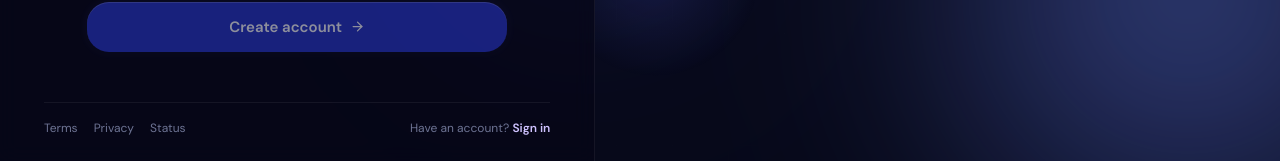
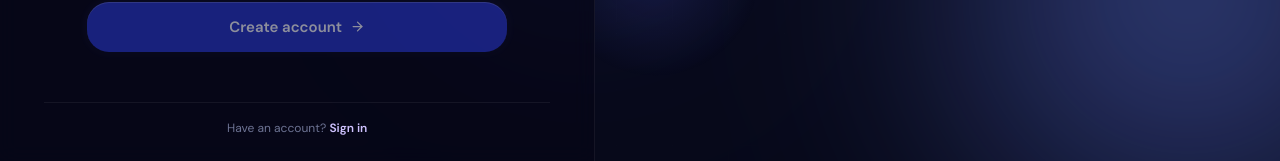
Before and after one commit to Patriot0911/xelar-front, a Next.js app: page /auth in a window 1280 px wide. Shown: the part 639-800 px from the top of the page. Built offline with nearby package versions, Linux system fonts and the light colour scheme; no server answers.

Commit message:
chore: remove footer links from auth page

```diff
--- a/src/app/auth/(guarded)/_content.tsx
+++ b/src/app/auth/(guarded)/_content.tsx
@@ -5,7 +5,6 @@ import { AnimatePresence, MotionConfig, motion } from 'framer-motion';
 import { FormProvider, useForm } from 'react-hook-form';
 import { zodResolver } from '@hookform/resolvers/zod';
 import { useRouter } from 'next/navigation';
-import Link from 'next/link';
 import FormInput from '@/components/ui/FormInput';
 import DiscordButton from '@/components/ui/buttons/DiscordButton';
 import Button from '@/components/ui/buttons/Button';
@@ -175,11 +174,6 @@ export function AuthPageContent() {
 
   const footer = (
     <>
-      <div className={styles.footLinks}>
-        <Link href="/terms">Terms</Link>
-        <Link href="/privacy">Privacy</Link>
-        <Link href="/status">Status</Link>
-      </div>
       <AnimatePresence mode="wait" initial={false}>
         <motion.p
           key={mode}
--- a/src/app/auth/(guarded)/styles.module.scss
+++ b/src/app/auth/(guarded)/styles.module.scss
@@ -119,21 +119,6 @@
   margin: 0;
 }
 
-.footLinks {
-  display: flex;
-  gap: 16px;
-
-  a {
-    color: var(--ink-2);
-    text-decoration: none;
-    transition: color 0.15s;
-
-    &:hover {
-      color: var(--ink-0);
-    }
-  }
-}
-
 .footCta {
   margin: 0;
   color: var(--ink-2);
--- a/src/components/auth/AuthWrapper/styles.module.scss
+++ b/src/components/auth/AuthWrapper/styles.module.scss
@@ -104,14 +104,9 @@ form:has(.discordBtn) {
   margin-top: 24px;
   display: flex;
   align-items: center;
-  justify-content: space-between;
+  justify-content: center;
   padding-top: 16px;
   border-top: 1px solid var(--line);
   font-size: 12px;
   color: var(--ink-2);
-
-  .footLinks {
-    display: flex;
-    gap: 16px;
-  }
 }
```
